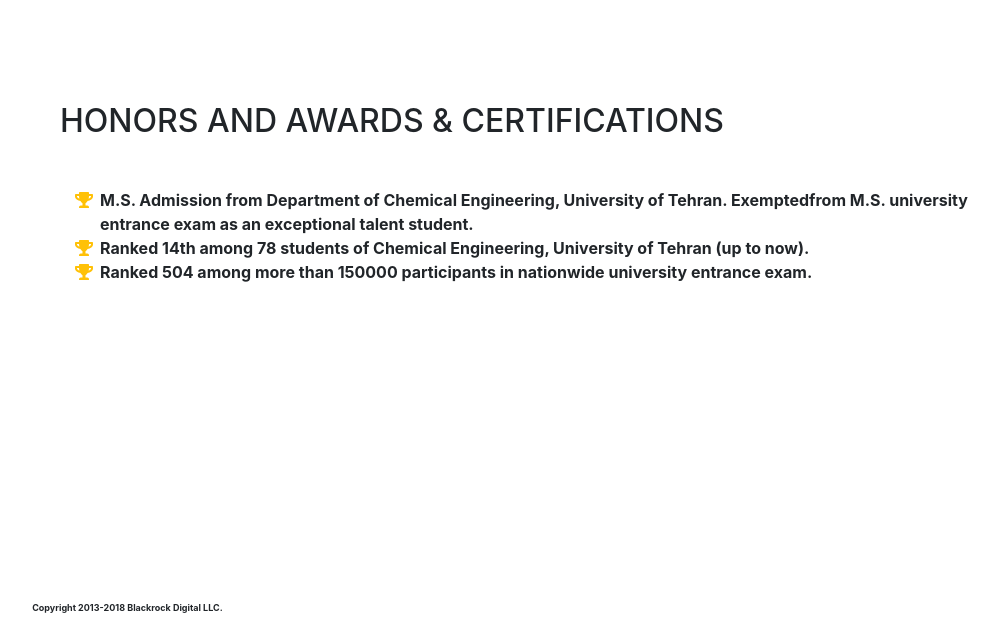
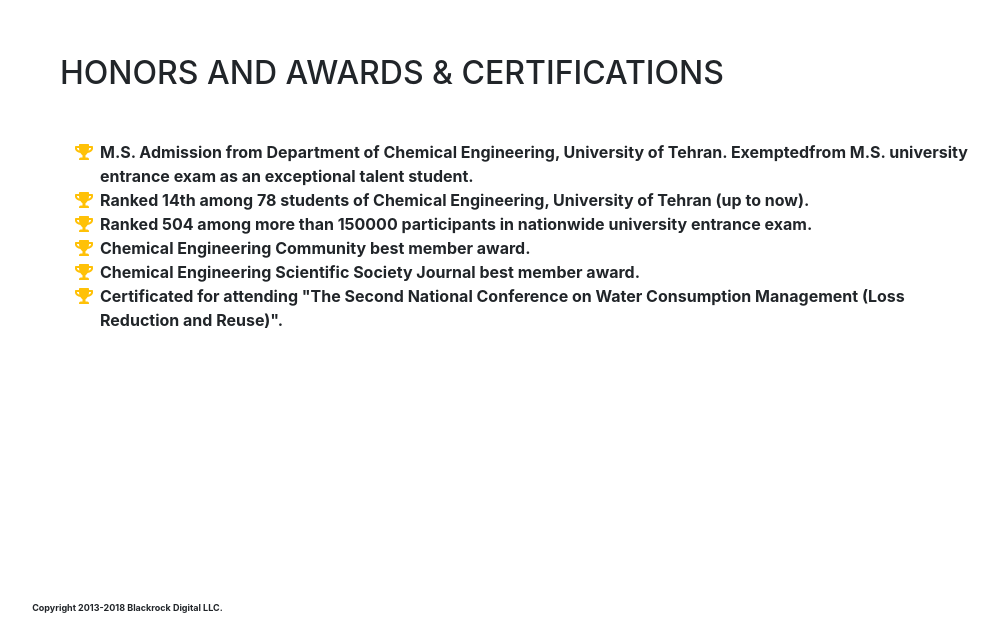
Before and after one commit to reyghorbani/reyghorbani.github.io, a website with bundled scripts: page index.html in a window 1280 px wide. Shown: the part 5158-5775 px from the top of the page, without its empty margins (260-1259 px from the left). Built offline with nearby package versions, Linux system fonts and the light colour scheme; a web font is replaced by a local one.

Commit message:
add honors

```diff
--- a/index.html
+++ b/index.html
@@ -341,6 +341,19 @@
               <i class="fa-li fa fa-trophy text-warning"></i>
               Ranked 504 among more than 150000 participants in nationwide university entrance exam.</li>
             <li>
+            <li>
+              <i class="fa-li fa fa-trophy text-warning"></i>
+              Chemical Engineering Community best member award.</li>
+            <li>
+            <li>
+              <i class="fa-li fa fa-trophy text-warning"></i>
+              Chemical Engineering Scientific Society Journal best member award.</li>
+            <li>
+            <li>
+              <i class="fa-li fa fa-trophy text-warning"></i>
+              Certificated for attending "The Second National Conference on Water Consumption Management (Loss Reduction and Reuse)".</li>
+            <li>
+
           <ul class="fa-ul mb-0">
         </div>
       </section>
```
